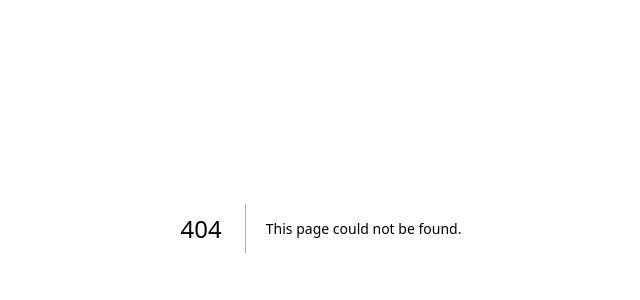
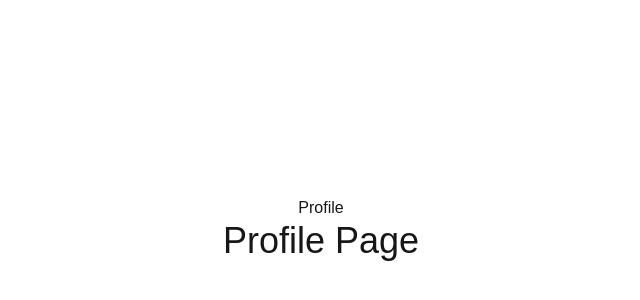
Before and after one commit to afadnan/AuthenticationSystem, a Next.js app in the folder authenticationsystem/: page /profile in a window 1280 px wide. Before the commit this address had no page. Shown: the part 172-472 px from the top of the page, without its empty margins (319-959 px from the left). Built offline with nearby package versions, Linux system fonts and the light colour scheme.

Commit message:
User Profile

```diff
--- /dev/null
+++ b/authenticationsystem/src/app/profile/page.tsx
@@ -0,0 +1,15 @@
+
+
+import React from "react"
+
+export default function Userprofile(){
+    return (
+        <div className="flex flex-col items-center justify-center min-h-screen py-2">
+            <h1>
+                Profile
+            </h1>
+            <hr />
+            <p className="text-4xl">Profile Page </p>
+        </div>
+    )
+}
```
Also changed, not shown: authenticationsystem/src/app/profile/[id]/page.tsx (added).
